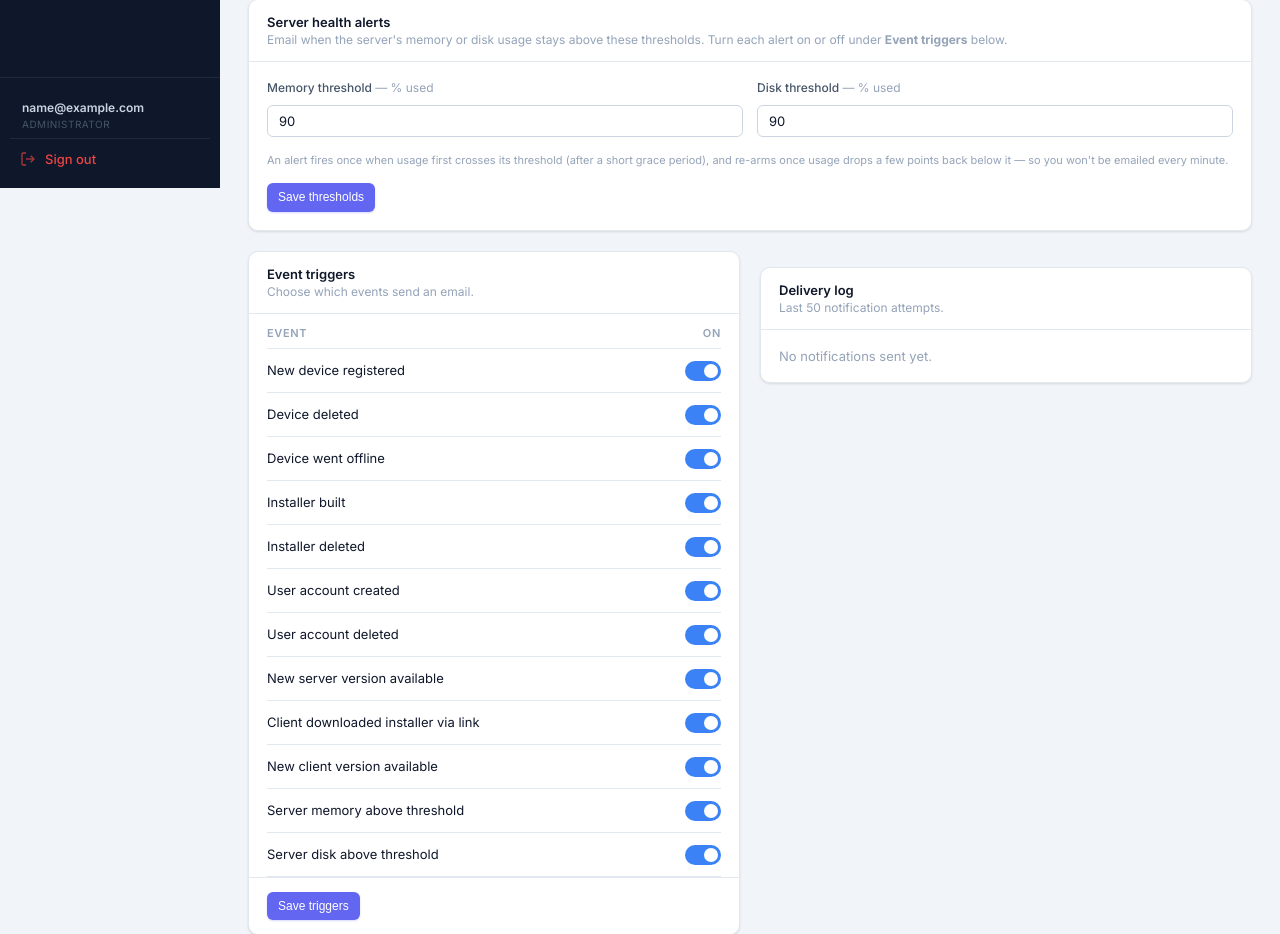
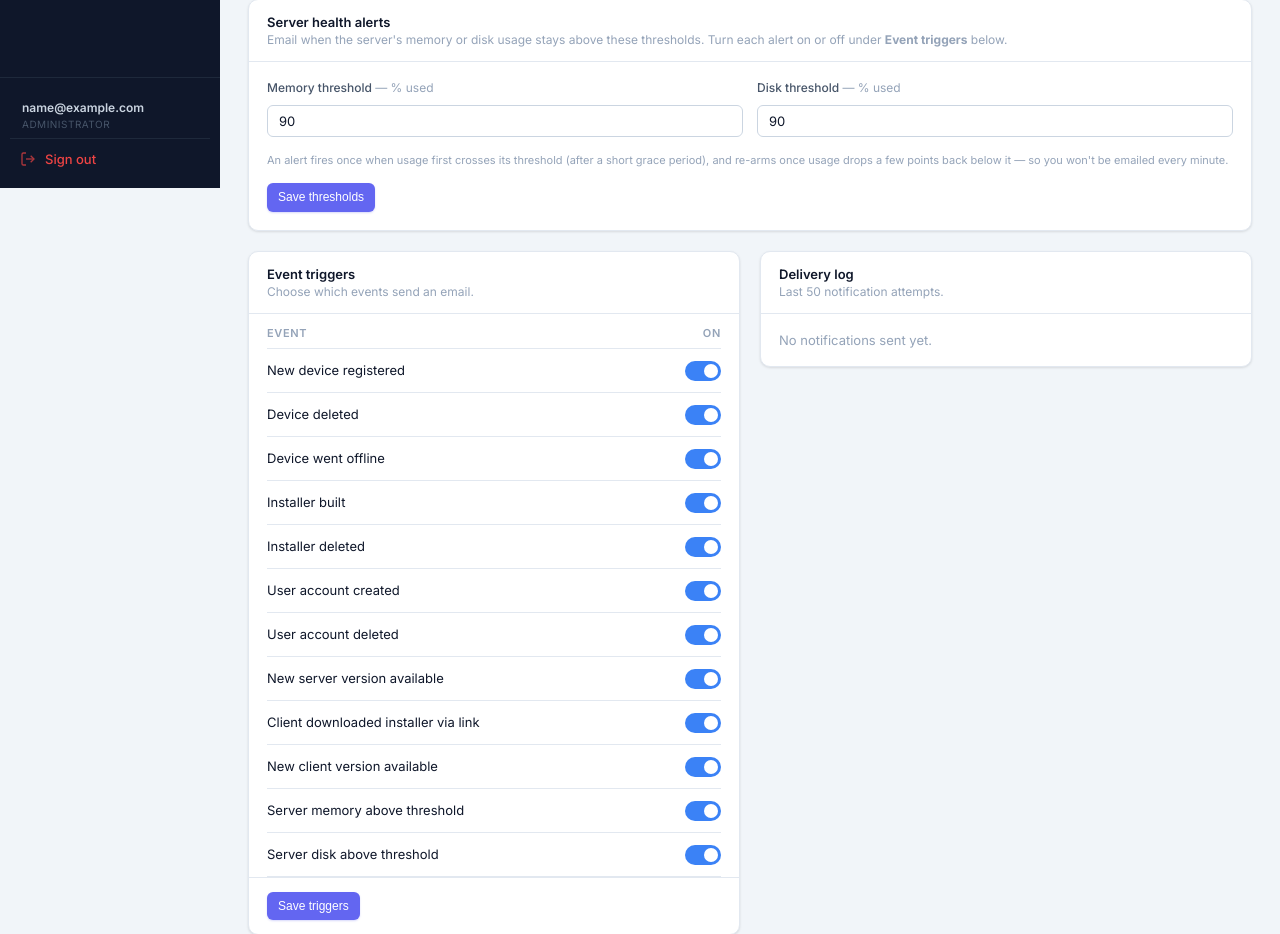
Before and after one commit to arvage/rustdesk-fleet, a FastAPI app: page /notifications in a window 1280 px wide. Shown: the part 612-1546 px from the top of the page. Run offline with FastAPI, Linux system fonts and the light colour scheme; the visitor is signed in with stand-in values (Sample User, id 1); data that the repository does not hold is empty; parts of the project's set-up code (start-up, migrations or seed data) failed here and were passed over.

Commit message:
Align tiles in the Admin, Reports and Notifications grids
`.card + .card` adds a top margin for stacked cards; inside a grid it pushed
every tile but the first down, leaving the first one taller and out of line.
Grids of cards now use .card-grid, which drops that margin (the grid gap
already spaces them). Bump the stylesheet version so browsers refetch it.

Co-Authored-By: Claude Opus 5.5 <noreply@anthropic.com>

```diff
--- a/subsystems/dashboard/app/static/style.css
+++ b/subsystems/dashboard/app/static/style.css
@@ -206,6 +206,9 @@
 .card-header h2 { font-size: 13px; font-weight: 600; color: var(--text-1); }
 .card-body { padding: 18px; }
 .card + .card { margin-top: 16px; }
+/* In a grid the gap does the spacing — a top margin would push every tile
+   but the first out of line. */
+.card-grid > .card + .card { margin-top: 0; }
 
 /* ── Stat cards ───────────────────────────────────────────────── */
 .stats { display: grid; grid-template-columns: repeat(auto-fit, minmax(180px, 1fr)); gap: 16px; margin-bottom: 20px; }
--- a/subsystems/dashboard/app/templates/admin.html
+++ b/subsystems/dashboard/app/templates/admin.html
@@ -22,7 +22,7 @@
   </div>
 </div>
 
-<div style="display:grid;grid-template-columns:repeat(auto-fit,minmax(260px,1fr));gap:16px">
+<div class="card-grid" style="display:grid;grid-template-columns:repeat(auto-fit,minmax(260px,1fr));gap:16px">
 
   <!-- Backup & restore -->
   <div class="card"><div class="card-body">
--- a/subsystems/dashboard/app/templates/base.html
+++ b/subsystems/dashboard/app/templates/base.html
@@ -7,7 +7,7 @@
   <link rel="preconnect" href="https://fonts.googleapis.com">
   <link rel="stylesheet" href="https://fonts.googleapis.com/css2?family=Inter:wght@400;500;600;700&display=swap">
   <link rel="icon" href="/static/favicon.svg" type="image/svg+xml">
-  <link rel="stylesheet" href="/static/style.css">
+  <link rel="stylesheet" href="/static/style.css?v=2">
 </head>
 <body>
 <div class="shell">
--- a/subsystems/dashboard/app/templates/notifications.html
+++ b/subsystems/dashboard/app/templates/notifications.html
@@ -194,7 +194,7 @@
   </div>
 
   <!-- ── Bottom two cards side by side ────────────────────────────────────── -->
-  <div class="grid-2col" style="display:grid;grid-template-columns:1fr 1fr;gap:20px;align-items:start">
+  <div class="grid-2col card-grid" style="display:grid;grid-template-columns:1fr 1fr;gap:20px;align-items:start">
 
     <!-- Event triggers -->
     <div class="card">
--- a/subsystems/dashboard/app/templates/reports.html
+++ b/subsystems/dashboard/app/templates/reports.html
@@ -12,7 +12,7 @@
 
 {% for cat, items in categories.items() %}
 <h2 style="font-size:11px;font-weight:600;color:var(--text-3);text-transform:uppercase;letter-spacing:.06em;margin:0 0 10px">{{ cat }}</h2>
-<div style="display:grid;grid-template-columns:repeat(auto-fill,minmax(260px,1fr));gap:12px;margin-bottom:24px">
+<div class="card-grid" style="display:grid;grid-template-columns:repeat(auto-fill,minmax(260px,1fr));gap:12px;margin-bottom:24px">
   {% for r in items %}
   <a href="/admin/reports/{{ r.key }}" class="card" style="text-decoration:none;color:inherit;display:block">
     <div class="card-body">
```
